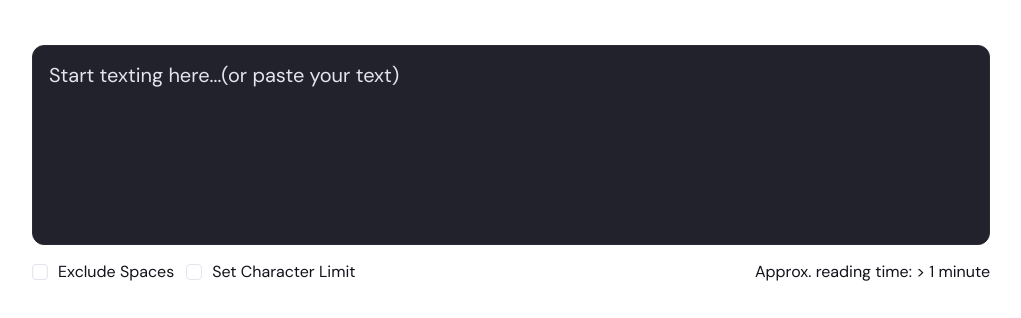
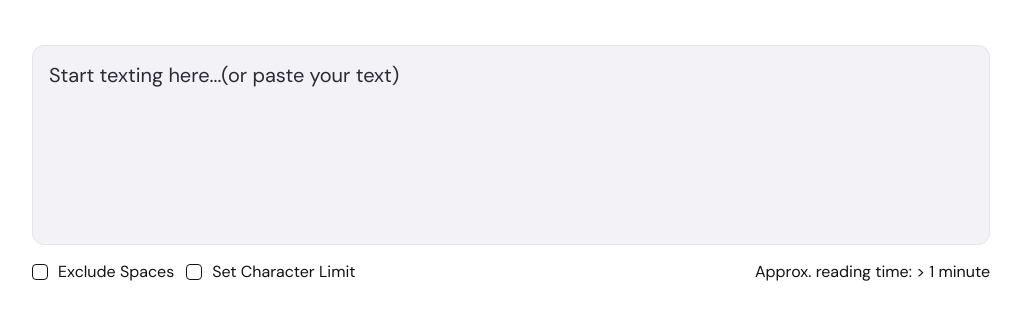
Before and after one commit to victorbruce/character-count, a plain HTML site: page index.html in a window 1280 px wide. Shown: the part 326-644 px from the top of the page, without its empty margins (129-1150 px from the left). Drawn offline with Linux system fonts and the light colour scheme; files whose address does not match are found by name.

Commit message:
style: fix light mode color inconsistencies

```diff
--- a/scss/components/infograph.scss
+++ b/scss/components/infograph.scss
@@ -21,6 +21,7 @@
 
   &__letter {
     font-size: 16px;
+    width: 20px;
   }
 
   &__bar {
--- a/scss/style.scss
+++ b/scss/style.scss
@@ -33,10 +33,10 @@ $orange-600: #da3701;
   --primary: #{$light-primary};
   --primary-text: #{$light-text-primary};
   --toggle-button: #{$light-primary-200};
-  --textfield-border: #{$dark-primary-700};
-  --textfield-bg: #{$dark-primary-800};
-  --textfield-placeholder: #{$dark-text-secondary};
-  --checkbox-border: #{$light-primary-200};
+  --textfield-border: #{$light-primary-200};
+  --textfield-bg: #{$light-primary-100};
+  --textfield-placeholder: #{$dark-primary-700};
+  --checkbox-border: #{$dark-primary-900};
   --checked-bg: #{$purple-400};
   --purple-light: #{$purple-400};
   --purple-dark: #{$purple-500};
@@ -44,7 +44,7 @@ $orange-600: #da3701;
   --orange-dark: #{$orange-600};
   --yellow: #{$yellow-500};
   --card-text: #{$dark-primary};
-  --bar-bg: #{$dark-primary-800};
+  --bar-bg: #{$light-primary-100};
 }
 
 [data-theme="dark"] {
@@ -53,6 +53,11 @@ $orange-600: #da3701;
   --secondary-text: #{$dark-text-secondary};
   --toggle-button: #{$dark-primary-700};
   --checkbox-border: #{$light-primary-200};
+  --textfield-bg: #{$dark-primary-800};
+  --textfield-placeholder: #{$light-primary-200};
+  --textfield-border: #{$dark-primary-700};
+  --checkbox-border: #{$light-primary-200};
+  --bar-bg: #{$dark-primary-800};
 }
 
 @font-face {
```
Also changed, not shown: css/style.css, 1 other file.
